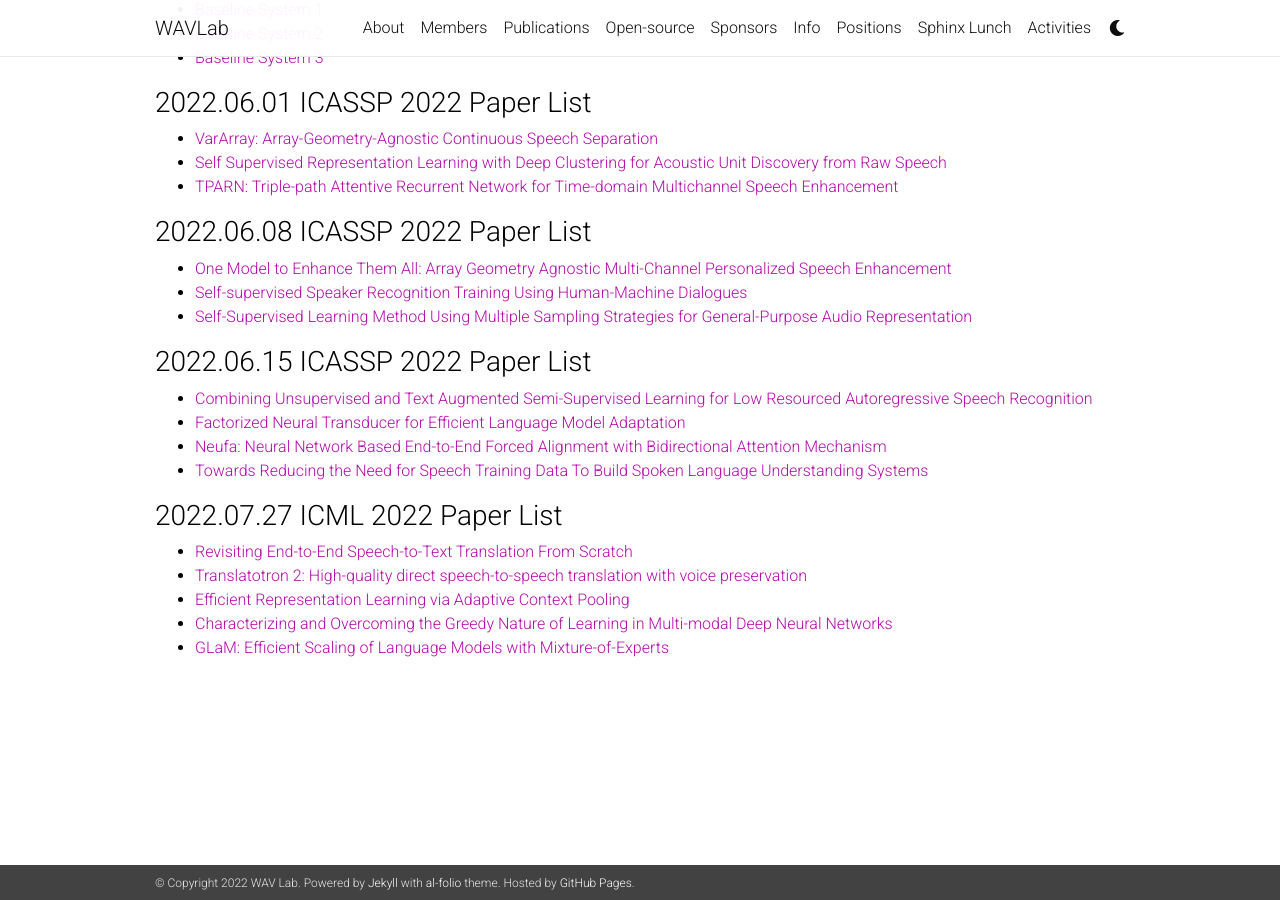
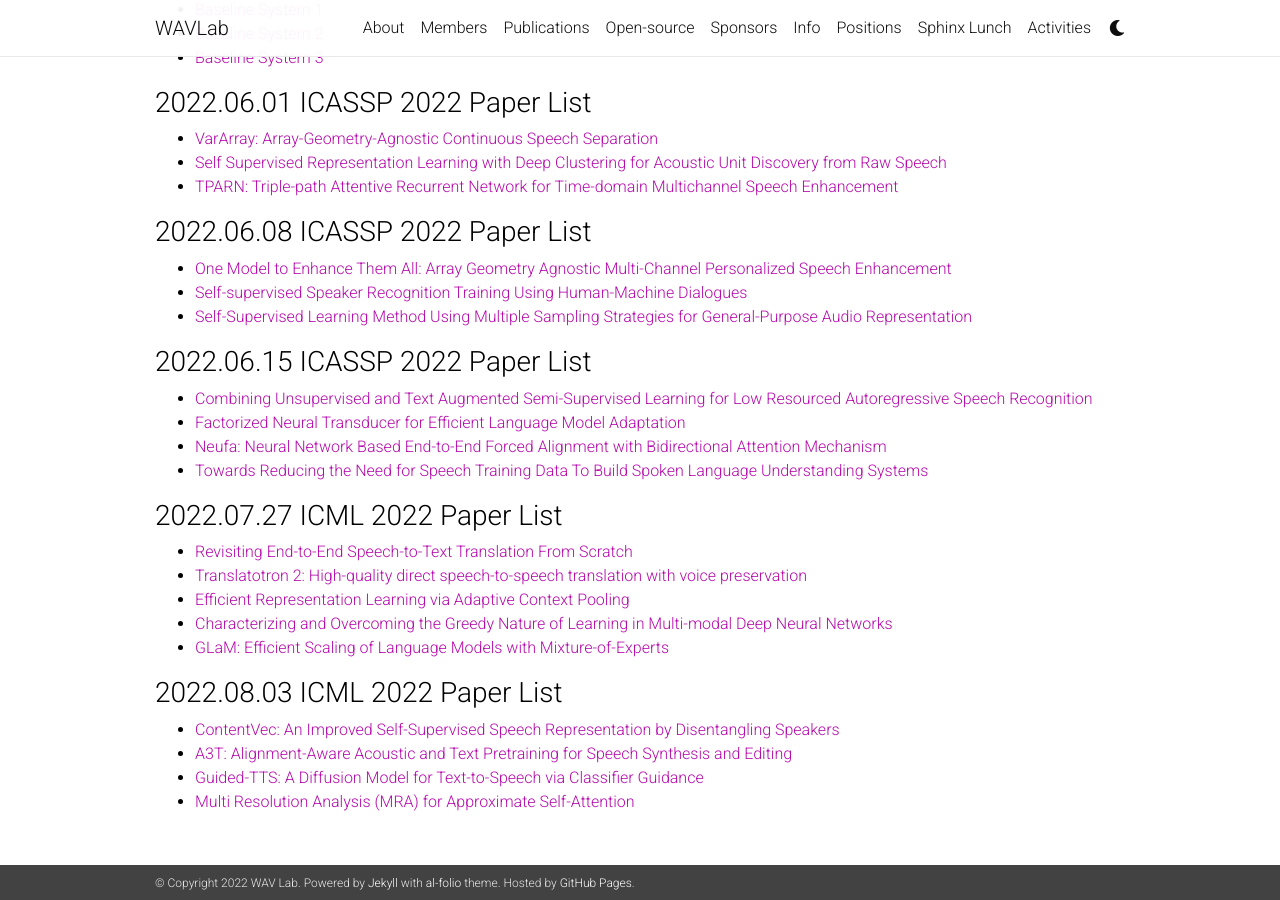
Before and after one commit to shinjiwlab/shinjiwlab.github.io, a Jekyll site: the page built from _posts/2022-12-31-reading-group.md, in a window 1280 px wide and 900 px high, scrolled down 1583 px. Built offline with Jekyll 4.4.1, drawn with Linux system fonts in a browser that asks for light colours; nearby versions of some CDN libraries; a style sheet for code colours, icons or effects is not loaded.

Commit message:
update reading group on Aug 3rd, 2022

```diff
--- a/_posts/2022-12-31-reading-group.md
+++ b/_posts/2022-12-31-reading-group.md
@@ -83,3 +83,9 @@ comments: false
 - [Efficient Representation Learning via Adaptive Context Pooling](https://proceedings.mlr.press/v162/huang22j.html)
 - [Characterizing and Overcoming the Greedy Nature of Learning in Multi-modal Deep Neural Networks](https://proceedings.mlr.press/v162/wu22d.html)
 - [GLaM: Efficient Scaling of Language Models with Mixture-of-Experts](https://proceedings.mlr.press/v162/du22c.html)
+
+### 2022.08.03 ICML 2022 Paper List
+- [ContentVec: An Improved Self-Supervised Speech Representation by Disentangling Speakers](https://proceedings.mlr.press/v162/qian22b.html)
+- [A3T: Alignment-Aware Acoustic and Text Pretraining for Speech Synthesis and Editing](https://proceedings.mlr.press/v162/bai22d.html)
+- [Guided-TTS: A Diffusion Model for Text-to-Speech via Classifier Guidance](https://proceedings.mlr.press/v162/kim22d.html)
+- [Multi Resolution Analysis (MRA) for Approximate Self-Attention](https://proceedings.mlr.press/v162/zeng22a.html)
```
